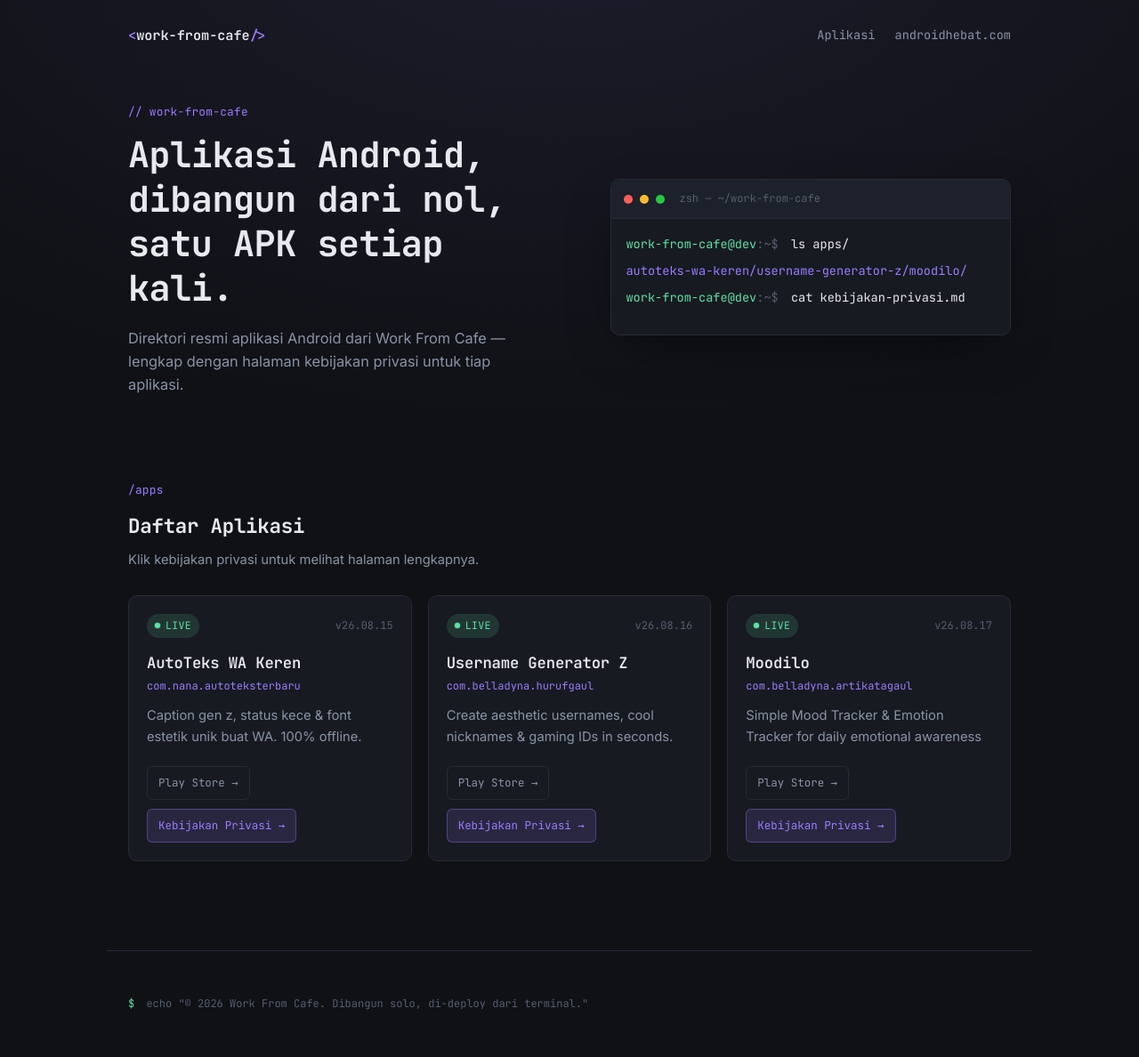
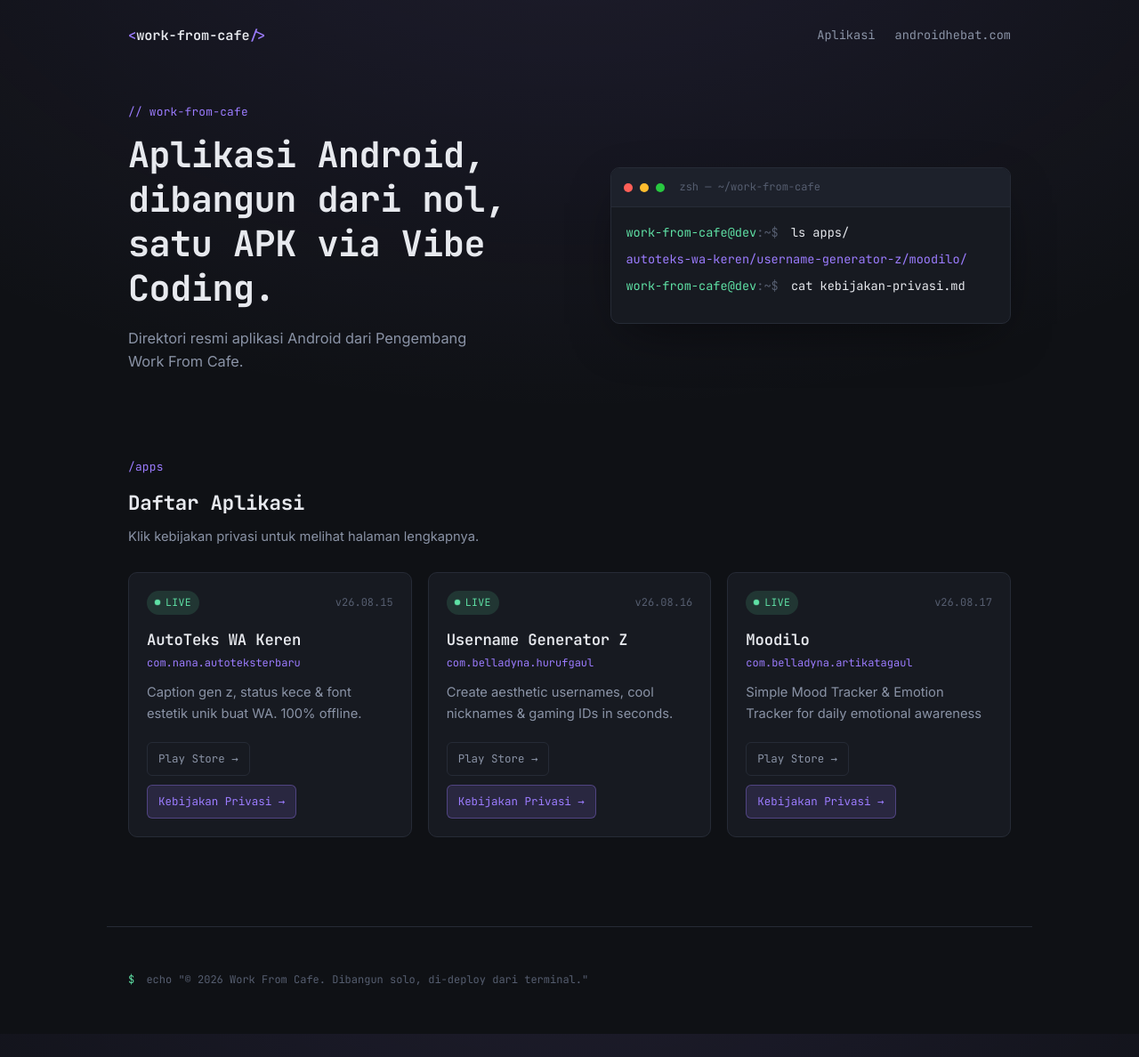
Before and after one commit to satriadewa2x/dev-androidhebat, a Jekyll site: the page built from index.html, in a window 1280 px wide. Shown: the whole page at 89% size. Built offline with Jekyll 4.4.1, drawn with Linux system fonts in a browser that asks for light colours; after the commit the page ends 1162 px from its top, so only the background shows below that.

Commit message:
update: refine application directory title and description in README and index.html

```diff
--- a/_config.yml
+++ b/_config.yml
@@ -1,5 +1,5 @@
-title: "Work From Cafe — Direktori Aplikasi & Kebijakan Privasi"
-description: "Direktori resmi aplikasi Android dari Work From Cafe, lengkap dengan kebijakan privasi tiap aplikasi."
+title: "Work From Cafe — Direktori Aplikasi"
+description: "Direktori resmi aplikasi Android dari Pengembang Work From Cafe."
 url: "https://dev.androidhebat.com"
 markdown: kramdown
 kramdown:
--- a/index.html
+++ b/index.html
@@ -6,10 +6,9 @@
 <section class="hero">
   <div class="hero-copy">
     <p class="eyebrow">// work-from-cafe</p>
-    <h1>Aplikasi Android, dibangun dari nol,<br>satu APK setiap kali.</h1>
+    <h1>Aplikasi Android, dibangun dari nol,<br>satu APK via Vibe Coding.</h1>
     <p class="hero-desc">
-      Direktori resmi aplikasi Android dari Work From Cafe —
-      lengkap dengan halaman kebijakan privasi untuk tiap aplikasi.
+      Direktori resmi aplikasi Android dari Pengembang <br> Work From Cafe.
     </p>
   </div>
 
```
Also changed, not shown: README.md.
